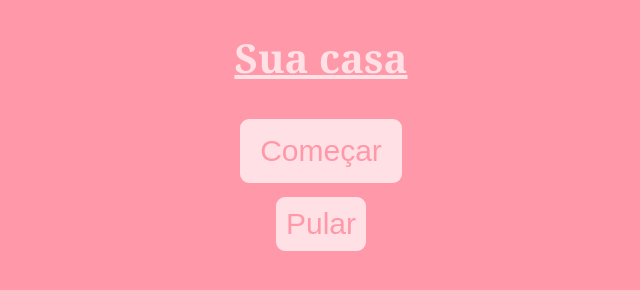
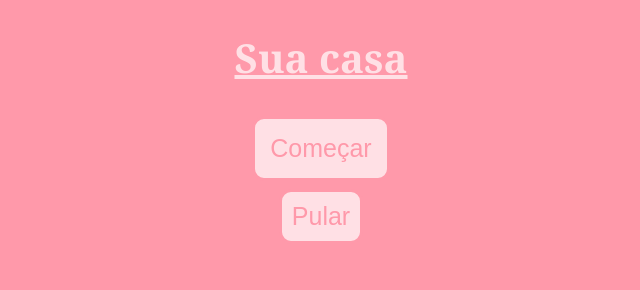
Before and after one commit to joaorobertoneto/AmorPop, a plain HTML site: page AmorPop.html in a window 1280 px wide. In both pictures the pointer is over the input "Começar". Shown: the whole page, without its empty margins (319-959 px from the left). Drawn offline with Linux system fonts and the light colour scheme.

Commit message:
Update estilo.css

```diff
--- a/estilo.css
+++ b/estilo.css
@@ -16,6 +16,7 @@ h1 {
 h2{
     color: white;
     text-align: center;
+    font-size: 30px;
 }
 
 h3{
@@ -48,13 +49,13 @@ input[type='button'] {
     text-align: center;
     text-decoration: none;
     display: inline-block;
-    font-size: 30px;
+    font-size: 25px;
     margin: 4px 2px;
     cursor: pointer;
     transition: 0.5s padding;
 }
 input[type='button']:hover {
-    padding: 15px 20px;
+    padding: 15px 15px;
 }
 
 #tempo {
```
